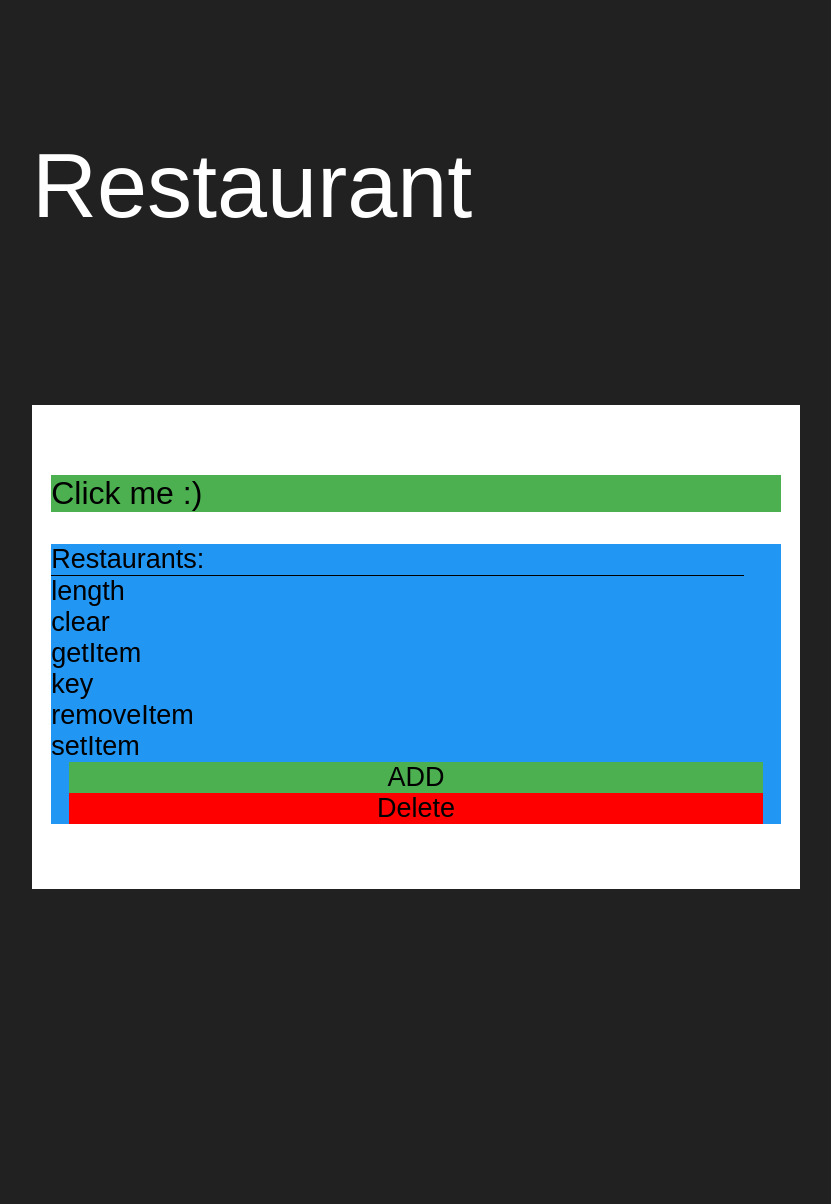
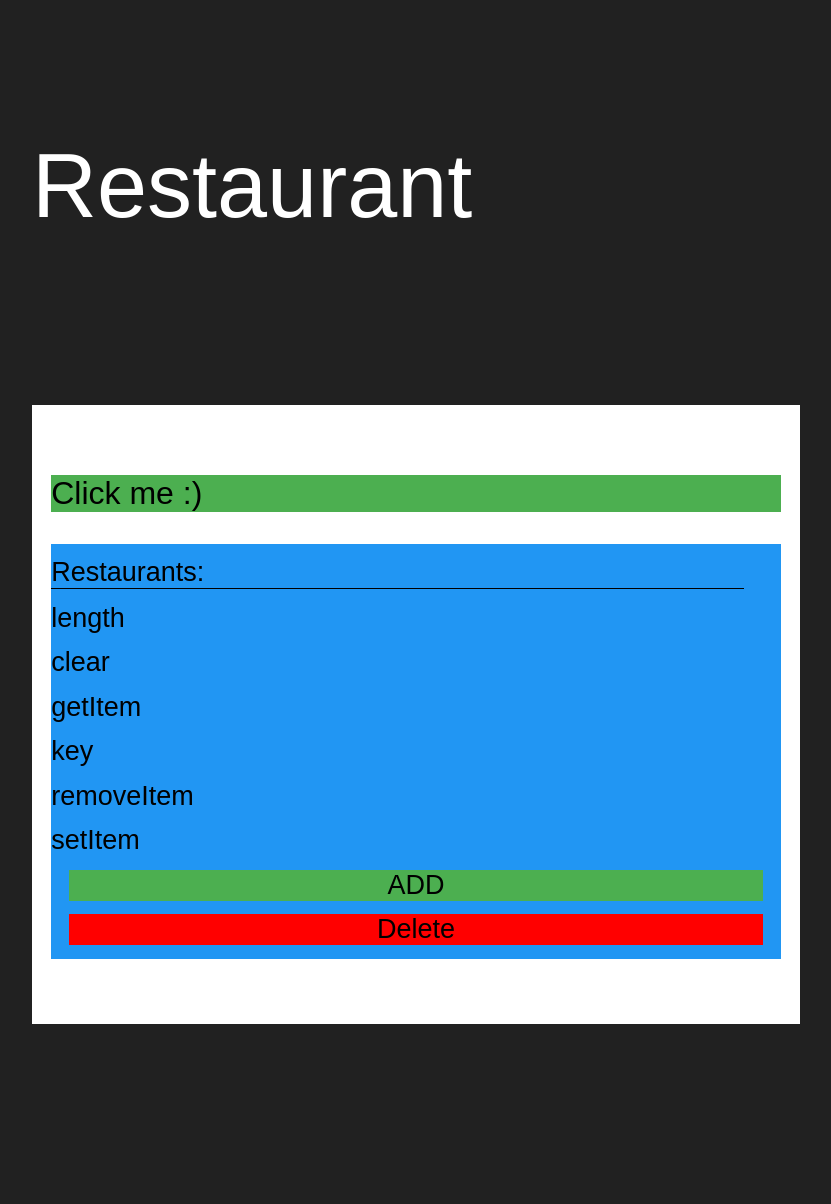
Before and after one commit to wenyuzhao/wenyuzhao.github.io, a Jekyll site: the page built from restaurant.html, in a window 1280 px wide. Shown: the whole page, without its empty margins (224-1055 px from the left). Built offline with Jekyll 4.4.1, drawn with Linux system fonts in a browser that asks for light colours; Markdown is read by kramdown in place of the engine named in the settings; before the commit the page ends 1069 px from its top, so only the background shows below that.

Commit message:
Update restaurant.html

```diff
--- a/restaurant.html
+++ b/restaurant.html
@@ -33,8 +33,8 @@ layout: default
         position: relative;
         display: block;
         margin-left: 0;
-        margin-top: 0em;
-        margin-bottom: 0em;
+        margin-top: 0.5em;
+        margin-bottom: 0.5em;
         width: inherit;
         background: #2196F3;
         color: black;
```
